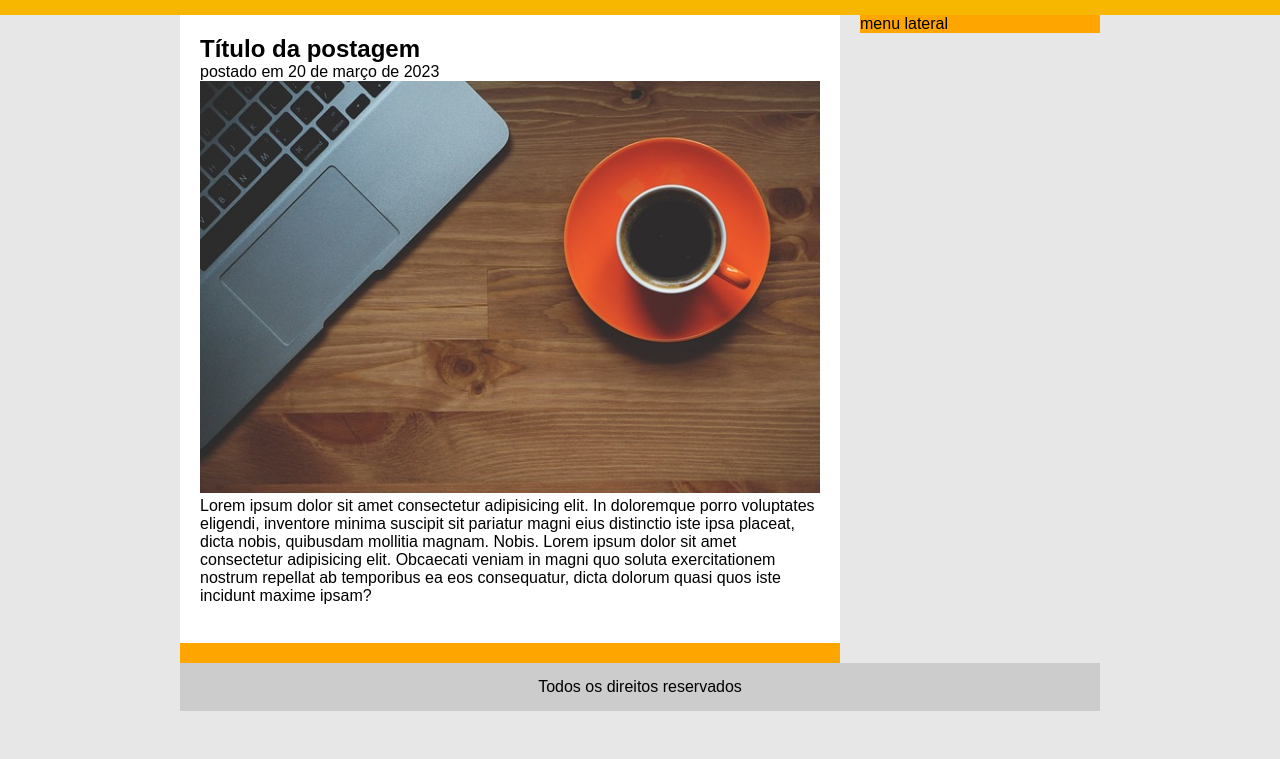
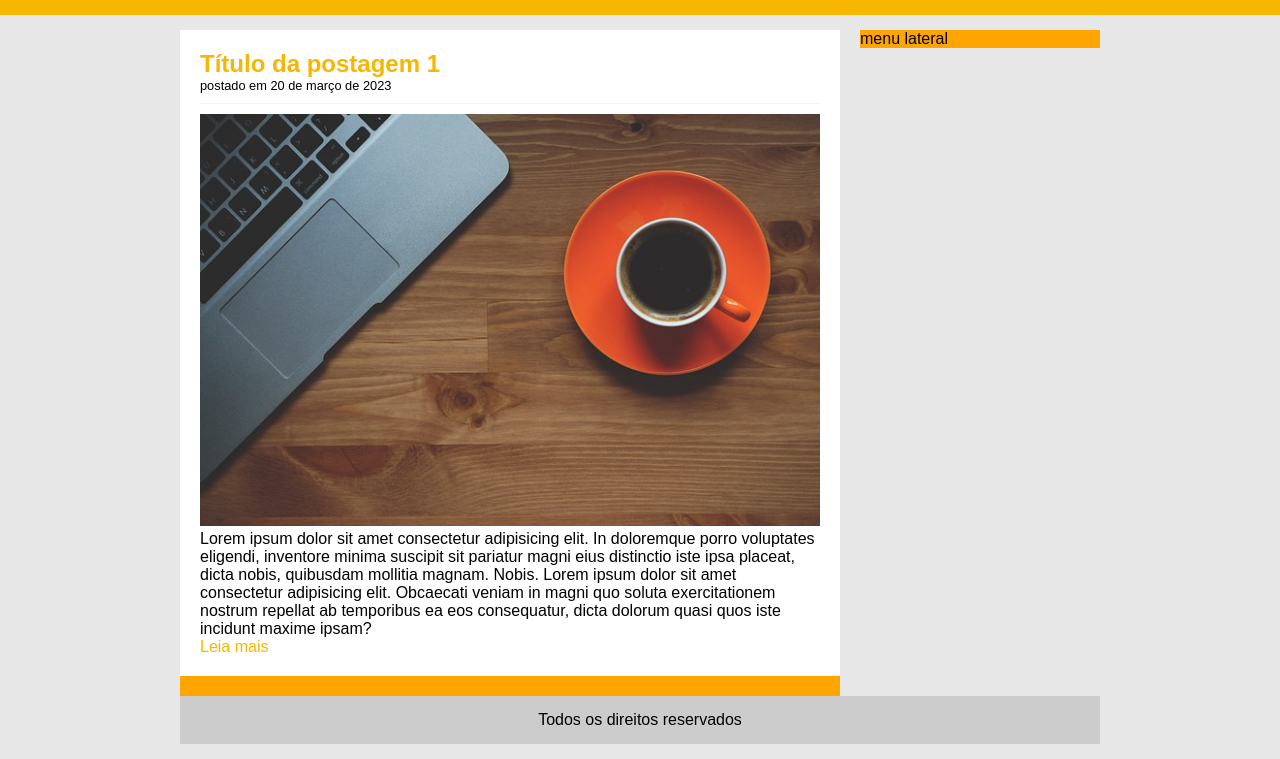
Before and after one commit to juliamambrozio/projeto-TecBlog, a plain HTML site: page index.html in a window 1280 px wide. Shown: the part 118-877 px from the top of the page. Before the commit the page ends 829 px from the top, so only its background shows below. Drawn offline with Linux system fonts and the light colour scheme.

Commit message:
formatando links

```diff
--- a/css/style.css
+++ b/css/style.css
@@ -30,30 +30,51 @@ h1#area-logo{
     font-size: 2.5em;
 }
 
+h2{
+    color: #f7b600;
+}
+
 .branco{
     color: white;
+}
+
+.data-postagem{
+    font-size: 0.8em;
+    border-bottom: 1px solid #f4f4f4;
+    padding-bottom: 10px;
+    margin-bottom: 10px;
+    display: block;
 }
 
 /*Formatação do menu*/
 
 
 a{
-    color:white;
     text-decoration: none;
+}
+
+ a:link, a:visited{
+    color: #f7b600;
+
+}
+
+ a:hover{
+    text-decoration: underline;
+}
+
+#area-cabecalho a{
     padding: 8px 12px;
 }
 
 
-
-div a:link a:visited{
+#area-cabecalho a:link, #area-cabecalho a:visited{
     color: white;
 
 }
 
-a:hover{
+#area-cabecalho a:hover{
     color: #f7b600;
     background-color: white;
-    padding: 8px 12px;
 }
 
 
@@ -62,6 +83,7 @@ a:hover{
 div#area-principal{
     width: 920px;
     margin: auto;
+    padding: 15px;
 }
 
 div#area-postagens{
--- a/index.html
+++ b/index.html
@@ -22,8 +22,8 @@
         <div id="area-postagens">
             <!-- Abertura postagem -->
             <div class="postagem">
-                <h2>Título da postagem</h2>
-                <p>postado em 20 de março de 2023</p>
+                <h2>Título da postagem 1</h2>
+                <p class="data-postagem">postado em 20 de março de 2023</p>
                 <img src="imagens/imagem1.jpg" alt="imagem da postagem" style="width: 620px;">
                 <p>
                     Lorem ipsum dolor sit amet consectetur adipisicing elit. In doloremque porro voluptates eligendi, inventore minima suscipit sit pariatur magni eius distinctio iste ipsa placeat, dicta nobis, quibusdam mollitia magnam. Nobis. Lorem ipsum dolor sit amet consectetur adipisicing elit. Obcaecati veniam in magni quo soluta exercitationem nostrum repellat ab temporibus ea eos consequatur, dicta dolorum quasi quos iste incidunt maxime ipsam?
```
